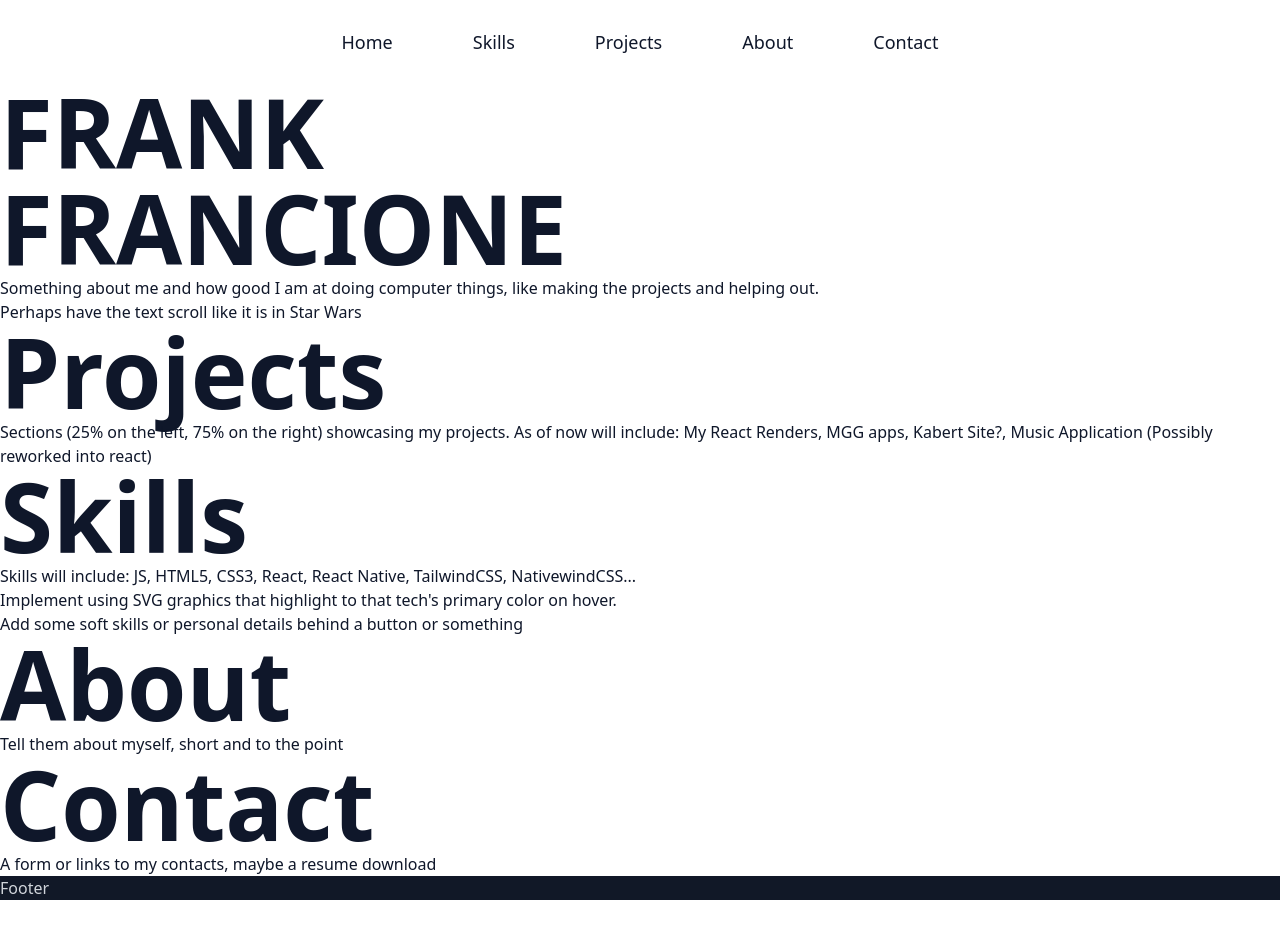
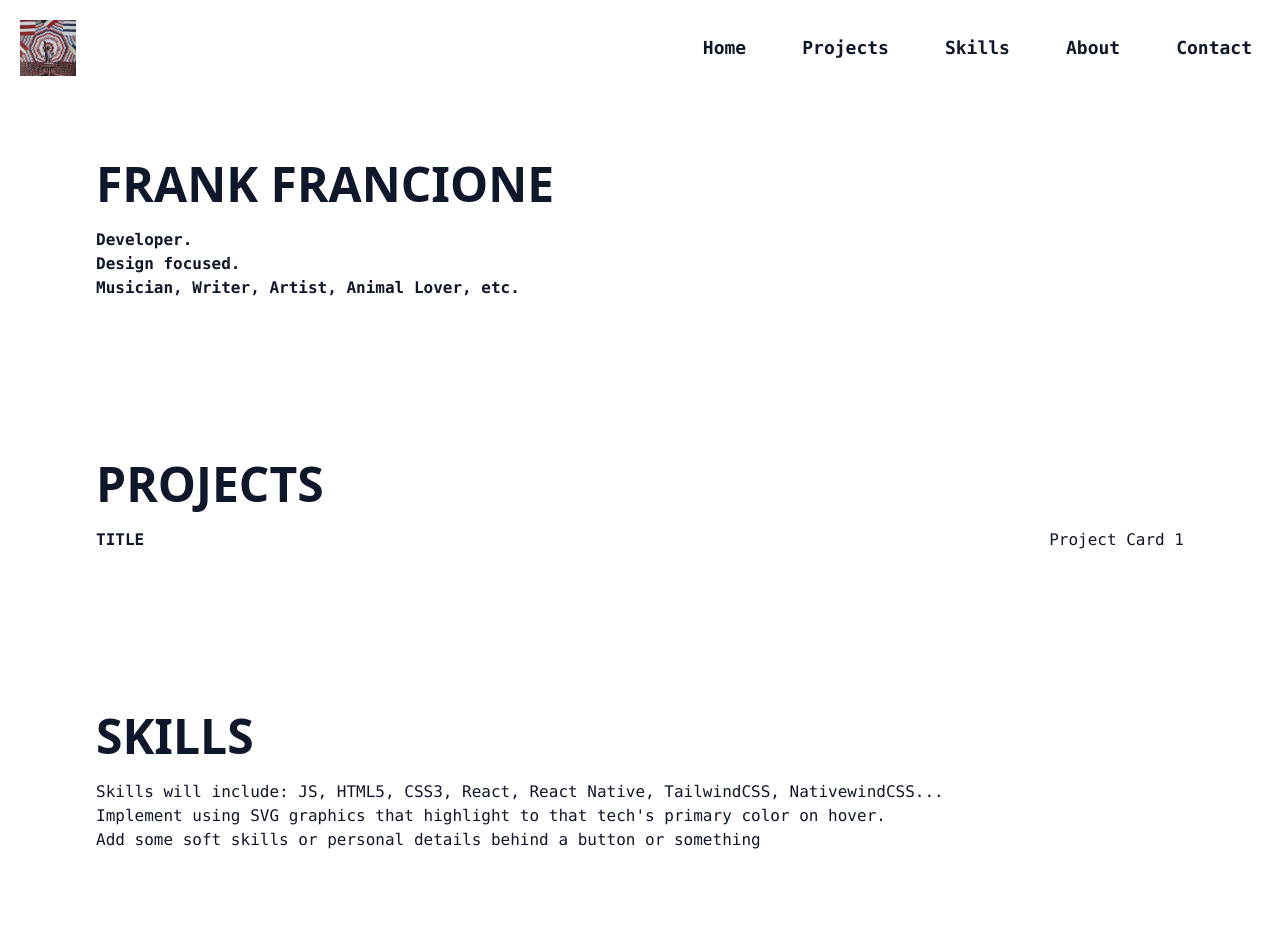
Before and after one commit to Bonyony/my_portfolio_site, a React (Vite) app: page / in a window 1280 px wide. Shown: the top 952 px of the page. Before the commit the page ends 900 px from the top, so only its background shows below. Built offline with nearby package versions, Linux system fonts and the light colour scheme; the HTML template or start-up script is replaced by a standard one.

Commit message:
made some layout changes

```diff
--- a/src/components/About.jsx
+++ b/src/components/About.jsx
@@ -2,9 +2,11 @@ import React from "react";
 
 const About = () => {
   return (
-    <div className=" ">
-      <h1 className="font-black text-8xl ">About</h1>
-      <p>Tell them about myself, short and to the point</p>
+    <div className="mx-24 mt-40 mb-24 ">
+      <h1 className="font-black text-5xl ">ABOUT</h1>
+      <div className="font-mono mt-5">
+        <p>Tell them about myself, short and to the point</p>
+      </div>
     </div>
   );
 };
--- a/src/components/Contact.jsx
+++ b/src/components/Contact.jsx
@@ -2,9 +2,11 @@ import React from "react";
 
 const Contact = () => {
   return (
-    <div className=" ">
-      <h1 className="font-black text-8xl ">Contact</h1>
-      <p>A form or links to my contacts, maybe a resume download</p>
+    <div className="mx-24 mt-40 mb-24  ">
+      <h1 className="font-black text-5xl ">CONTACT</h1>
+      <div className="font-mono mt-5">
+        <p>A form or links to my contacts, maybe a resume download</p>
+      </div>
     </div>
   );
 };
--- a/src/components/Footer.jsx
+++ b/src/components/Footer.jsx
@@ -1,7 +1,13 @@
 import React from "react";
 
 const Footer = () => {
-  return <div className="text-gray-300  bg-gray-900">Footer</div>;
+  return (
+    <div className="text-gray-200 p-6 bg-gray-900">
+      <h1 className="text-center font-black font-mono">
+        WOW! You made it all the way down here!
+      </h1>
+    </div>
+  );
 };
 
 export default Footer;
--- a/src/components/Hero.jsx
+++ b/src/components/Hero.jsx
@@ -3,14 +3,14 @@ import React from "react";
 const Hero = () => {
   return (
     <>
-      <div className="flex flex-row">
-        <h1 className="font-black text-8xl w-1/2 ">FRANK FRANCIONE</h1>
+      <div className="mx-24 mt-40 mb-24 ">
+        <h1 className="font-black text-5xl w-1/2 ">FRANK FRANCIONE</h1>
+        <div className="font-bold font-mono mt-5">
+          <p>Developer.</p>
+          <p>Design focused.</p>
+          <p>Musician, Writer, Artist, Animal Lover, etc.</p>
+        </div>
       </div>
-      <p>
-        Something about me and how good I am at doing computer things, like
-        making the projects and helping out. <br />
-        Perhaps have the text scroll like it is in Star Wars
-      </p>
     </>
   );
 };
--- a/src/components/Navbar.jsx
+++ b/src/components/Navbar.jsx
@@ -1,16 +1,17 @@
 import React from "react";
+import myLogo from "../assets/images/lookingGlass.jpeg";
 
 const Menu = () => {
   return (
-    <ul className="flex flex-row items-center gap-20 p-2 align-middle  ">
+    <ul className="flex flex-row items-center gap-14 p-2 font-mono ">
       <li>
         <a href="">Home</a>
       </li>
       <li>
-        <a href="">Skills</a>
+        <a href="">Projects</a>
       </li>
       <li>
-        <a href="">Projects</a>
+        <a href="">Skills</a>
       </li>
       <li>
         <a href="">About</a>
@@ -24,8 +25,15 @@ const Menu = () => {
 
 const Navbar = () => {
   return (
-    <div className=" flex flex-row justify-center p-5   text-lg">
-      <Menu />
+    <div className="z-20 fixed top-0 w-full ">
+      <div className=" flex flex-row justify-between p-5 font-semibold text-lg">
+        <img
+          src={myLogo}
+          alt="Some of my own artwork"
+          className="max-w-14 max-h-14"
+        />
+        <Menu />
+      </div>
     </div>
   );
 };
--- a/src/components/Projects.jsx
+++ b/src/components/Projects.jsx
@@ -2,13 +2,14 @@ import React from "react";
 
 const Projects = () => {
   return (
-    <div className=" ">
-      <h1 className="font-black text-8xl ">Projects</h1>
-      <p>
-        Sections (25% on the left, 75% on the right) showcasing my projects. As
-        of now will include: My React Renders, MGG apps, Kabert Site?, Music
-        Application (Possibly reworked into react)
-      </p>
+    <div className="mx-24 mt-40 mb-24">
+      <h1 className="font-black text-5xl ">PROJECTS</h1>
+      <div className="flex  flex-row font-mono justify-between mt-5">
+        <h2 className="font-bold">TITLE</h2>
+        <div>
+          <h2>Project Card 1</h2>
+        </div>
+      </div>
     </div>
   );
 };
--- a/src/components/Skills.jsx
+++ b/src/components/Skills.jsx
@@ -2,15 +2,17 @@ import React from "react";
 
 const Skills = () => {
   return (
-    <div className=" ">
-      <h1 className="font-black text-8xl">Skills</h1>
-      <p>
-        Skills will include: JS, HTML5, CSS3, React, React Native, TailwindCSS,
-        NativewindCSS... <br />
-        Implement using SVG graphics that highlight to that tech's primary color
-        on hover. <br />
-        Add some soft skills or personal details behind a button or something
-      </p>
+    <div className="mx-24 mt-40 mb-24 ">
+      <h1 className="font-black text-5xl">SKILLS</h1>
+      <div className="font-mono mt-5">
+        <p>
+          Skills will include: JS, HTML5, CSS3, React, React Native,
+          TailwindCSS, NativewindCSS... <br />
+          Implement using SVG graphics that highlight to that tech's primary
+          color on hover. <br />
+          Add some soft skills or personal details behind a button or something
+        </p>
+      </div>
     </div>
   );
 };
```
